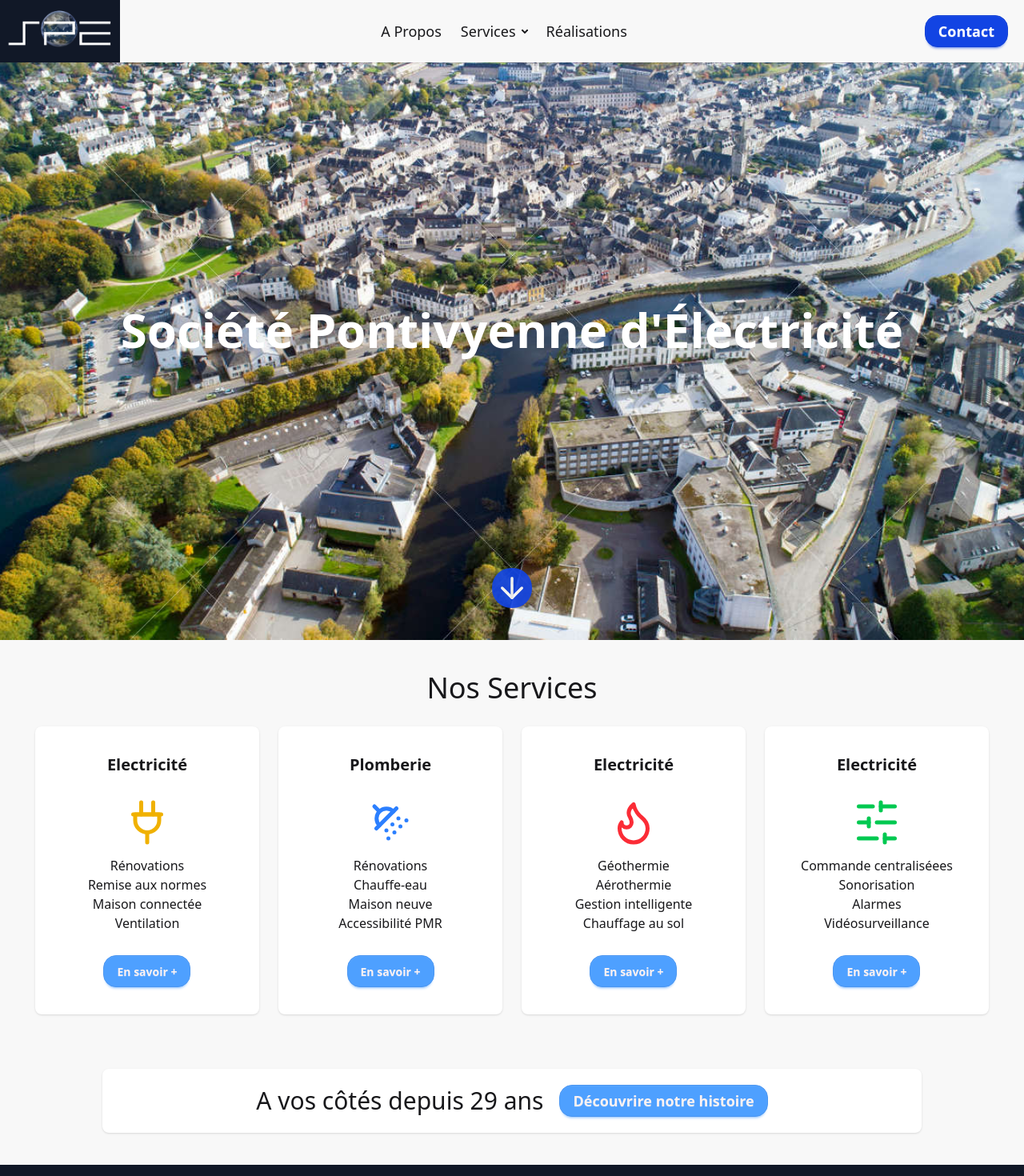
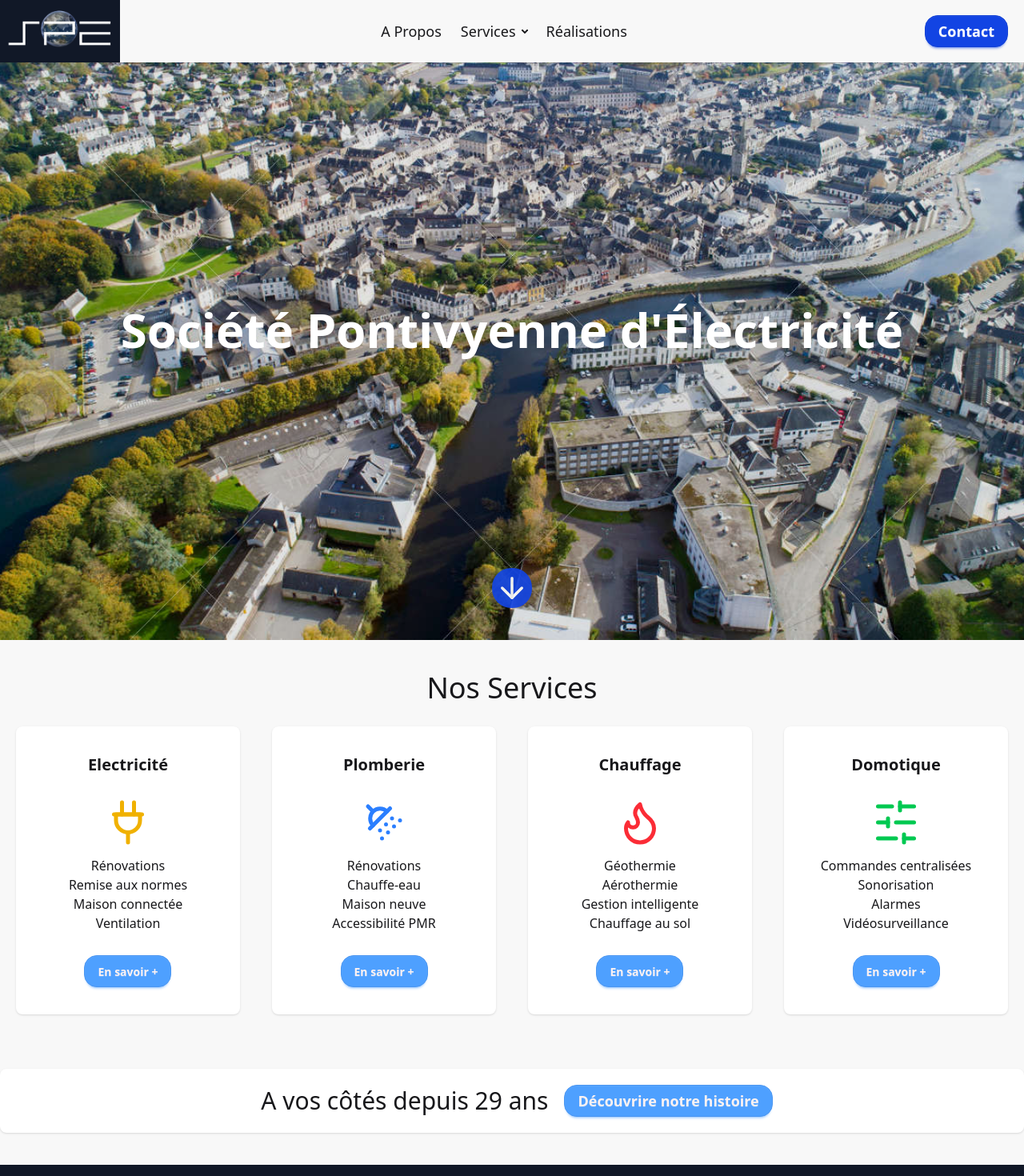
Before and after one commit to EwenLM/spedocker, a Next.js app: page / in a window 1280 px wide. Shown: the top 1470 px of the page at 80% size. Built offline with nearby package versions, Linux system fonts and the light colour scheme.

Commit message:
component card

```diff
--- /dev/null
+++ b/app/component/client/Card.tsx
@@ -0,0 +1,55 @@
+import React from "react";
+import { LucideIcon } from "lucide-react";
+import clsx from "clsx";
+
+interface ServiceCardProps {
+  title: string;
+  icon: LucideIcon;
+  color: string;
+  items: string[];
+}
+
+const borderHoverClasses: Record<string, string> = {
+  yellow: "hover:border-yellow-500",
+  blue: "hover:border-blue-500",
+  red: "hover:border-red-500",
+  green: "hover:border-green-500",
+};
+
+const iconColorClasses: Record<string, string> = {
+  yellow: "text-yellow-500",
+  blue: "text-blue-500",
+  red: "text-red-500",
+  green: "text-green-500",
+};
+
+export default function ServiceCard({
+  title,
+  icon: Icon,
+  color,
+  items,
+}: ServiceCardProps) {
+  return (
+    <article
+      className={clsx(
+        "my-5 md:my-0 md:mx-5 card bg-white w-70 h-90 flex flex-col justify-center items-center shadow-sm border-3 border-transparent transition-colors duration-200",
+        borderHoverClasses[color]
+      )}
+    >
+      <h3 className="card-title text-xl mb-7">{title}</h3>
+      <figure>
+        <Icon size={60} className={iconColorClasses[color]} />
+      </figure>
+      <div className="mt-3 flex flex-col items-center">
+        <ul className="text-center mb-7">
+          {items.map((item, index) => (
+            <li key={index}>{item}</li>
+          ))}
+        </ul>
+        <div className="card-actions justify-end">
+          <button className="btn btn-secondary">En savoir +</button>
+        </div>
+      </div>
+    </article>
+  );
+}
--- a/app/component/client/Header.tsx
+++ b/app/component/client/Header.tsx
@@ -1,41 +1,36 @@
-'use client'
+"use client";
 
-import React from 'react'
-import Image from 'next/image'
-import { ArrowDown } from 'lucide-react'
-import bg from '/public/images/bg.jpg' // ⚠️ nécessaire pour le blur local
+import React from "react";
+import Image from "next/image";
+import { ArrowDown } from "lucide-react";
+
 
 export default function Header() {
   const scrollToNextSection = () => {
-    const section = document.getElementById('main')
+    const section = document.getElementById("main");
     if (section) {
-      section.scrollIntoView({ behavior: 'smooth' })
+      section.scrollIntoView({ behavior: "smooth" });
     }
-  }
+  };
 
   return (
-    <header className="relative h-screen flex items-center justify-center overflow-hidden">
-      {/* Image optimisée avec blur */}
-      <Image
-        src={bg} // importée pour blur
-        alt="Équipe en intervention"
-        fill
-        priority
-        quality={80}
-        placeholder="blur"
-        className="object-cover object-[50%_30%] md:object-center z-0"
-      />
+    <header
+      className="relative h-screen flex items-center justify-center overflow-hidden
+    bg-[url('/images/bg.jpg')] bg-fixed bg-no-repeat bg-cover
+    bg-[center_50%] md:bg-[center_30%] md:h-screen h-[70vh]"
+    >
+      {/* Contenu z-2 */}
+      <div className="absolute inset-0 bg-black/10 z-2"></div>
 
-      {/* Contenu centré */}
-      <div className="relative z-10 p-6 flex flex-col items-center text-center">
+      {/* Contenu z-5 */}
+      <div className="relative z-5 p-6 flex flex-col items-center text-center">
         <h1 className="text-4xl md:text-6xl font-bold mb-4 text-white my-10 drop-shadow-xl">
           Société Pontivyenne d'Électricité
         </h1>
       </div>
 
-      {/* Flèche */}
       <div
-        className="absolute bottom-10 cursor-pointer z-10"
+        className="absolute bottom-10 cursor-pointer z-5"
         onClick={scrollToNextSection}
       >
         <ArrowDown
@@ -44,5 +39,5 @@ export default function Header() {
         />
       </div>
     </header>
-  )
+  );
 }
--- a/app/page.tsx
+++ b/app/page.tsx
@@ -1,99 +1,80 @@
 import Image from "next/image";
 import styles from "./page.module.css";
-import "@/app/component/client/Header";
 import Header from "./component/client/Header";
 import { Plug2, ShowerHead, Flame, SlidersHorizontal } from "lucide-react";
 import Count from "./component/client/Count";
 import Link from "next/link";
+import Card from "@/app/component/client/Card";
 
+const services = [
+  {
+    title: "Electricité",
+    icon: Plug2,
+    color: "yellow",
+    items: [
+      "Rénovations",
+      "Remise aux normes",
+      "Maison connectée",
+      "Ventilation",
+    ],
+  },
+  {
+    title: "Plomberie",
+    icon: ShowerHead,
+    color: "blue",
+    items: ["Rénovations", "Chauffe-eau", "Maison neuve", "Accessibilité PMR"],
+  },
+  {
+    title: "Chauffage",
+    icon: Flame,
+    color: "red",
+    items: [
+      "Géothermie",
+      "Aérothermie",
+      "Gestion intelligente",
+      "Chauffage au sol",
+    ],
+  },
+  {
+    title: "Domotique",
+    icon: SlidersHorizontal,
+    color: "green",
+    items: [
+      "Commandes centralisées",
+      "Sonorisation",
+      "Alarmes",
+      "Vidéosurveillance",
+    ],
+  },
+];
 
 export default function Home() {
   return (
     <>
       <Header />
 
-    {/* Contenu centré sur la page */}
+      {/* Contenu centré sur la page */}
       <main id="main" className="container flex flex-col mx-auto ">
-        <section id="presentation" className="flex flex-col my-10 items-center ">
+        <section
+          id="presentation"
+          className="flex flex-col md:my-10  items-center "
+        >
           <h2 className="text-3xl md:text-4xl text-center">Nos Services</h2>
           <div className="md:flex my-7">
-            <article className="my-5 md:my-0 card bg-white w-70 h-90 md:mx-3 flex flex-col justify-center items-center shadow-sm group  hover:bg-yellow-500">
-              <h3 className="card-title text-xl mb-7">Electricité</h3>
-              <figure>
-                <Plug2 size={60} className="text-yellow-500  group-hover:text-black" />
-              </figure>
-              <div className=" mt-3 flex flex-col items-center">
-                <ul className="text-center mb-7">
-                  <li>Rénovations</li>
-                  <li>Remise aux normes</li>
-                  <li>Maison connectée</li>
-                  <li>Ventilation</li>
-                </ul>
-                <div className="card-actions justify-end">
-                  <button className="btn btn-secondary">En savoir +</button>
-                </div>
-              </div>
-            </article>
-            <article className="my-5 md:my-0 card bg-white w-70 h-90 md:mx-3 flex flex-col justify-center items-center shadow-sm group  hover:bg-blue-500">
-              <h3 className="card-title text-xl mb-7">Plomberie</h3>
-              <figure>
-                <ShowerHead size={60} className="text-blue-500  group-hover:text-black" />
-              </figure>
-              <div className=" mt-3 flex flex-col items-center">
-                <ul className="text-center mb-7">
-                  <li>Rénovations</li>
-                  <li>Chauffe-eau</li>
-                  <li>Maison neuve</li>
-                  <li>Accessibilité PMR</li>
-                </ul>
-                <div className="card-actions justify-end">
-                  <button className="btn btn-secondary">En savoir +</button>
-                </div>
-              </div>
-            </article>
-            <article className="my-5 md:my-0 card bg-white w-70 h-90 md:mx-3 flex flex-col justify-center items-center shadow-sm group  hover:bg-red-500">
-              <h3 className="card-title text-xl mb-7">Electricité</h3>
-              <figure>
-                <Flame size={60} className="text-red-500  group-hover:text-black" />
-              </figure>
-              <div className=" mt-3 flex flex-col items-center">
-                <ul className="text-center mb-7">
-                  <li>Géothermie</li>
-                  <li>Aérothermie</li>
-                  <li>Gestion intelligente</li>
-                  <li>Chauffage au sol</li>
-                </ul>
-                <div className="card-actions justify-end">
-                  <button className="btn btn-secondary">En savoir +</button>
-                </div>
-              </div>
-            </article>
-            <article className="my-5 md:my-0 card bg-white w-70 h-90 md:mx-3 flex flex-col justify-center items-center shadow-sm group  hover:bg-green-500">
-              <h3 className="card-title text-xl mb-7">Electricité</h3>
-              <figure>
-                <SlidersHorizontal size={60} className="text-green-500  group-hover:text-black" />
-              </figure>
-              <div className=" mt-3 flex flex-col items-center">
-                <ul className="text-center mb-7">
-                  <li>Commande centraliséees</li>
-                  <li>Sonorisation</li>
-                  <li>Alarmes</li>
-                  <li>Vidéosurveillance</li>
-                </ul>
-                <div className="card-actions justify-end">
-                  <button className="btn btn-secondary">En savoir +</button>
-                </div>
-              </div>
-            </article>
-
+            {services.map((service, index) => (
+              <Card key={index} {...service} />
+            ))}
           </div>
         </section>
 
-        <div className="bg-white py-5 mb-10 flex rounded-lg mx-auto shadow-sm w-4/5 justify-center items-center">
-          <h2 className="text-3xl text-center me-5">A vos côtés depuis <Count/> ans</h2>
-          <Link href={""} className="btn btn-secondary text-lg">Découvrire notre histoire</Link>
+        <div className="bg-white py-5 mb-10 flex flex-col md:flex-row rounded-lg mx-auto shadow-sm md:w-full justify-center items-center">
+          <h2 className="text-3xl text-center mx-3 mb-2-3 md:me-5">
+            A vos côtés depuis <Count /> ans
+          </h2>
+          <Link href={""} className="btn btn-secondary text-lg">
+            Découvrire notre histoire
+          </Link>
         </div>
-
       </main>
     </>
   );
--- a/package.json
+++ b/package.json
@@ -12,6 +12,7 @@
     "@prisma/client": "^6.7.0",
     "@tailwindcss/postcss": "^4.1.6",
     "autoprefixer": "^10.4.21",
+    "clsx": "^2.1.1",
     "daisyui": "^5.0.35",
     "lucide-react": "^0.510.0",
     "multer": "^1.4.5-lts.2",
```
Also changed, not shown: 1 other file (tests, documents, lock files or other folders).
